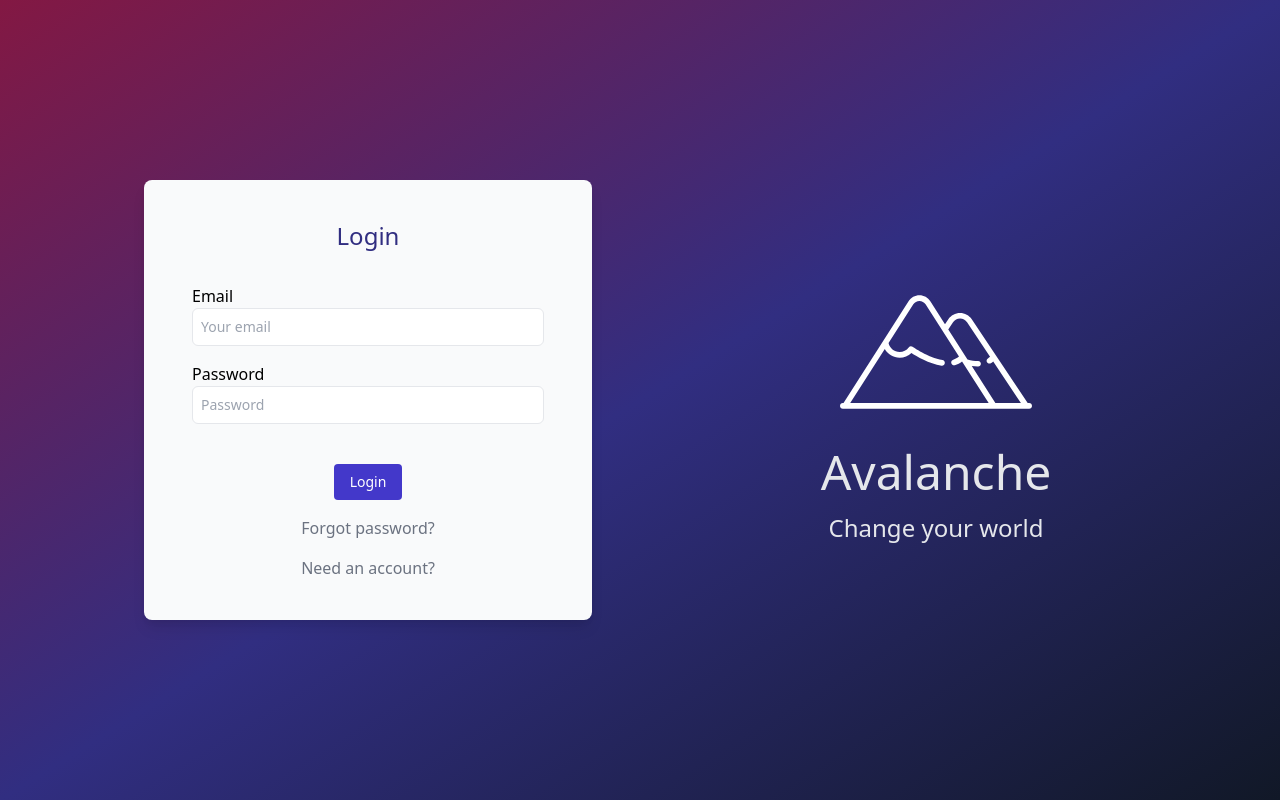
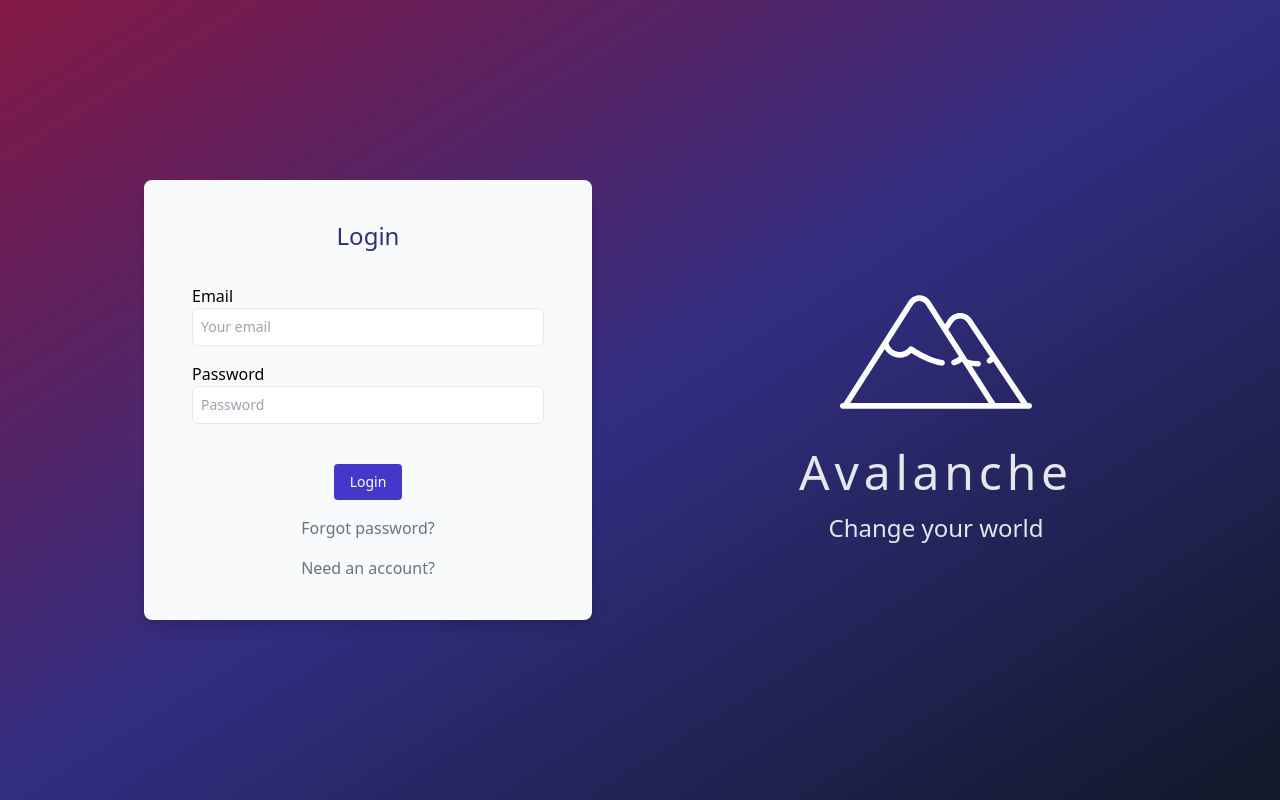
Before and after one commit to mertturkmenoglu/avalanche, a Next.js app: page /login in a window 1280 px wide. Built offline with nearby package versions, Linux system fonts and the light colour scheme.

Commit message:
Change login page app name text styling

```diff
--- a/components/LoginMotto.tsx
+++ b/components/LoginMotto.tsx
@@ -2,7 +2,7 @@ const LoginMotto = (): JSX.Element => {
   return (
     <div className="mr-auto my-auto text-center">
       <img src="/mountains.svg" alt="Logo" className="h-48 mx-auto" />
-      <h1 className="text-5xl font-light text-center text-gray-200">
+      <h1 className="text-5xl font-light text-center text-gray-200 tracking-widest">
         Avalanche
       </h1>
       <h1 className="font-thin text-2xl mt-4 text-gray-200">
```
